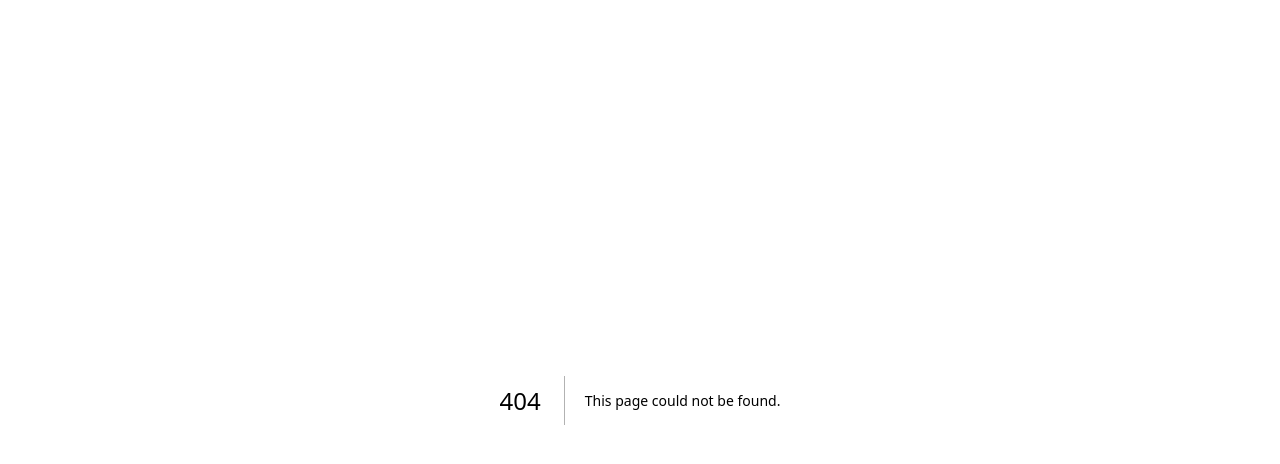
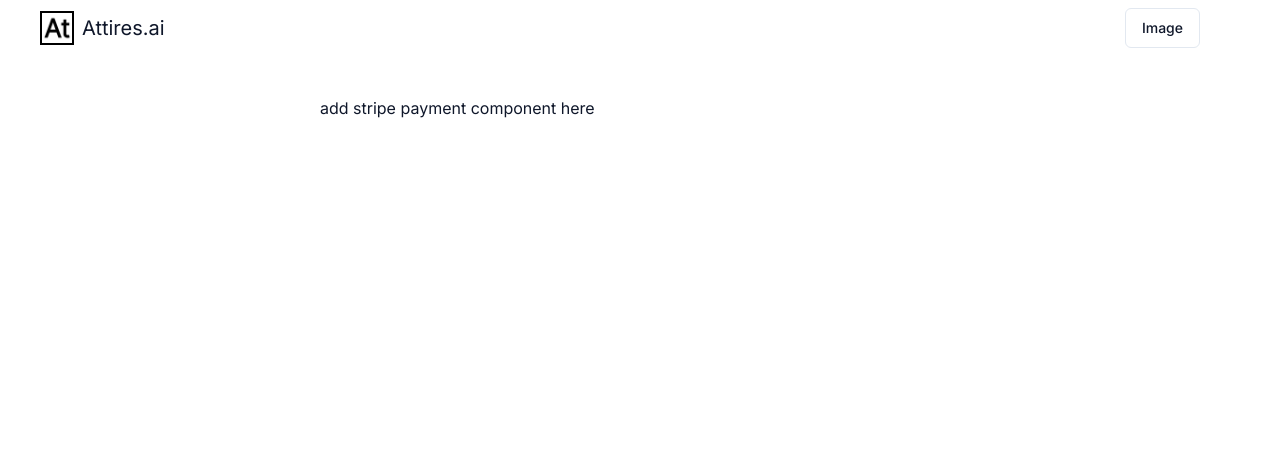
Before and after one commit to samuelahmed/Attires.ai, a Next.js app: page /payments in a window 1280 px wide. Before the commit this address had no page. Shown: the top 464 px of the page. Built offline with nearby package versions, Linux system fonts and the light colour scheme.

Commit message:
add basic auth with clerk

```diff
--- a/package.json
+++ b/package.json
@@ -9,6 +9,7 @@
     "lint": "next lint"
   },
   "dependencies": {
+    "@clerk/nextjs": "^4.29.5",
     "@radix-ui/react-menubar": "^1.0.4",
     "@radix-ui/react-popover": "^1.0.7",
     "@radix-ui/react-slider": "^1.1.2",
--- a/src/app/globals.css
+++ b/src/app/globals.css
@@ -7,7 +7,6 @@
   background-image: radial-gradient(rgba(0, 0, 0, 0.05) 0.5px, #ffffff 0.5px);
   background-size: 4px 4px;
 }
-
 
 @layer base {
   :root {
@@ -86,3 +85,81 @@
     font-feature-settings: "rlig" 1, "calt" 1;
   }
 }
+
+/* ClERK STYLING */
+.cl-formButtonPrimary {
+  @apply inline-flex h-9 items-center justify-center whitespace-nowrap rounded-md bg-primary px-3 text-xs font-medium text-primary-foreground ring-offset-background transition-colors hover:bg-primary/90 focus-visible:outline-none focus-visible:ring-2 focus-visible:ring-ring focus-visible:ring-offset-2 disabled:pointer-events-none disabled:opacity-50;
+}
+
+.cl-card,
+.cl-socialButtonsBlockButton,
+.cl-alert,
+.cl-identityPreview,
+.cl-phoneInputBox {
+  @apply border border-input bg-background;
+}
+
+.cl-headerTitle,
+.cl-socialButtonsBlockButtonText,
+.cl-loading,
+.cl-formFieldLabel,
+.cl-formHeaderTitle,
+.cl-selectButton__countryCode,
+.cl-selectButton__countryCode p,
+.cl-selectOption p,
+.cl-selectOption div {
+  @apply dark:text-foreground;
+}
+
+.cl-headerSubtitle,
+.cl-dividerText,
+.cl-footerActionText,
+.cl-alertText,
+.cl-formFieldInfoText,
+.cl-formFieldSuccessText,
+.cl-identityPreviewText,
+.cl-formHeaderSubtitle {
+  @apply text-muted-foreground;
+}
+
+.cl-dividerLine {
+  @apply bg-border;
+}
+
+.cl-formFieldInput {
+  @apply flex h-10 w-full rounded-md border border-input bg-background px-3 py-2 text-foreground ring-offset-background file:border-0 file:bg-transparent file:text-sm file:font-medium placeholder:text-muted-foreground focus-visible:outline-none focus-visible:ring-2 focus-visible:ring-ring focus-visible:ring-offset-2 disabled:cursor-not-allowed disabled:opacity-50;
+}
+
+.cl-footerActionLink {
+  @apply text-accent-foreground underline hover:text-accent-foreground/90;
+}
+
+.cl-otpCodeFieldInput {
+  @apply border border-b-input text-foreground;
+}
+
+.cl-formResendCodeLink {
+  @apply text-primary disabled:opacity-90;
+}
+
+.cl-selectSearchInput__countryCode {
+  @apply flex h-10 w-full rounded-md border border-b border-input bg-background text-foreground ring-offset-background file:border-0 file:bg-transparent file:text-sm file:font-medium placeholder:text-muted-foreground focus-visible:outline-none focus-visible:ring-2 focus-visible:ring-ring focus-visible:ring-offset-2 disabled:cursor-not-allowed disabled:opacity-50;
+}
+
+.cl-selectOptionsContainer__countryCode {
+  @apply border border-input bg-background;
+}
+
+.cl-internal-icon {
+  @apply text-foreground;
+}
+
+.cl-internal-b3fm6y {
+  background-color: transparent;
+  color: transparent;
+  border-color: transparent;
+}
+
+.cl-userButtonPopoverFooter {
+  display: none;
+}
--- a/src/app/layout.tsx
+++ b/src/app/layout.tsx
@@ -2,6 +2,7 @@ import type { Metadata } from "next";
 import { Inter } from "next/font/google";
 import "./globals.css";
 import { Analytics } from "@vercel/analytics/react";
+import { ClerkProvider } from '@clerk/nextjs'
 
 const inter = Inter({ subsets: ["latin"] });
 
@@ -16,11 +17,13 @@ export default function RootLayout({
   children: React.ReactNode;
 }) {
   return (
+    <ClerkProvider>
       <html lang="en">
         <body className={inter.className}>
           {children}
           <Analytics />
         </body>
       </html>
+    </ClerkProvider>
   );
 }
--- a/src/app/page.tsx
+++ b/src/app/page.tsx
@@ -7,9 +7,10 @@ import {
 } from "@/components/ui/pageHeader";
 import { Button } from "@/components/ui/button";
 import { useRouter } from "next/navigation";
+import { SignInButton, SignUpButton, useUser } from "@clerk/nextjs";
 
 export default function Home() {
-
+  const { isSignedIn, user } = useUser();
   const router = useRouter();
 
   return (
@@ -23,11 +24,27 @@ export default function Home() {
               endless outfits to discover the perfect look for you.
             </PageHeaderDescription>
             <div className="flex flex-col  items-center ">
-              <div className="items-center flex flex-col space-y-2">
-                <Button onClick={() => router.push("/visualize")}>
-                  Visualize
-                </Button>
-              </div>
+              {!isSignedIn ? (
+                <div>
+                  <div className="flex flex-row items-start w-full space-x-2 ">
+                    <SignInButton mode="modal" redirectUrl="/visualize">
+                      <Button>Sign In</Button>
+                    </SignInButton>
+
+                    <SignUpButton redirectUrl="/visualize" mode="modal">
+                      <Button variant={"outline"}>Register</Button>
+                    </SignUpButton>
+                  </div>
+                </div>
+              ) : null}
+              {isSignedIn ? (
+                <div className="items-center flex flex-col space-y-2">
+                  <div>Hello, {user?.firstName} welcome to Attires.ai</div>
+                  <Button onClick={() => router.push("/visualize")}>
+                    Visualize
+                  </Button>
+                </div>
+              ) : null}
               <div className="flex w-full items-center space-x-2"></div>
             </div>
           </PageHeader>
--- /dev/null
+++ b/src/app/payments/page.tsx
@@ -0,0 +1,17 @@
+// @ts-nocheck
+"use client";
+
+import Header from "@/components/header";
+
+export default function Payments() {
+  return (
+    <div className="backgroundStyle h-screen w-screen flex flex-col">
+      <Header />
+      <main className="flex flex-col flex-grow items-center space-y-10 mt-10">
+        <div className="w-4/5 md:w-1/2 flex flex-col space-y-2 ">
+          add stripe payment component here
+        </div>
+      </main>
+    </div>
+  );
+}
--- /dev/null
+++ b/src/app/sign-in/[[...sign-in]]/page.tsx
@@ -0,0 +1,9 @@
+import { SignIn } from "@clerk/nextjs";
+
+export default function Page() {
+  return (
+    <div className="backgroundStyle h-screen flex items-center justify-center">
+      <SignIn />
+    </div>
+  );
+}
--- /dev/null
+++ b/src/app/sign-up/[[...sign-up]]/page.tsx
@@ -0,0 +1,9 @@
+import { SignUp } from "@clerk/nextjs";
+
+export default function Page() {
+  return (
+    <div className="backgroundStyle h-screen flex items-center justify-center">
+      <SignUp />
+    </div>
+  );
+}
--- a/src/components/header.tsx
+++ b/src/components/header.tsx
@@ -18,6 +18,7 @@ import {
 import { useRouter } from "next/navigation";
 import logo from "/public/logo.png";
 import { CreditCard } from "lucide-react";
+import { UserButton } from "@clerk/nextjs";
 
 export default function Header() {
   const router = useRouter();
@@ -75,15 +76,15 @@ export default function Header() {
             </MenubarMenu>
             <MenubarMenu></MenubarMenu>
           </Menubar>
-
-          {/* Add from clerk for Auth */}
-          {/* <UserButton afterSignOutUrl="/">
-            <UserButton.UserProfileLink
-              label="Payments"
-              labelIcon={<CreditCard />}
-              url="/payments"
-            />
-          </UserButton> */}
+          <div className="w-8">
+            <UserButton afterSignOutUrl="/">
+              <UserButton.UserProfileLink
+                label="Payments"
+                labelIcon={<CreditCard />}
+                url="/payments"
+              />
+            </UserButton>
+          </div>
         </div>
       </header>
     </>
--- /dev/null
+++ b/src/middleware.ts
@@ -0,0 +1,10 @@
+import { authMiddleware } from "@clerk/nextjs";
+
+export default authMiddleware({
+  publicRoutes: ["/", "/api/webhooks/clerk/user"],
+  ignoredRoutes: ["/api/webhooks/clerk/user"],
+});
+
+export const config = {
+  matcher: ["/((?!.+\\.[\\w]+$|_next).*)", "/", "/(api|trpc)(.*)"],
+};
```
Also changed, not shown: 2 other files (tests, documents, lock files or other folders). Lines whose indentation alone changed are shown as unchanged.
